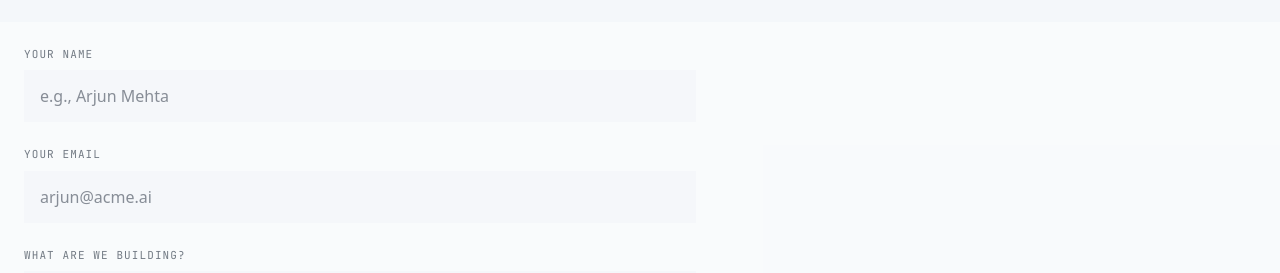
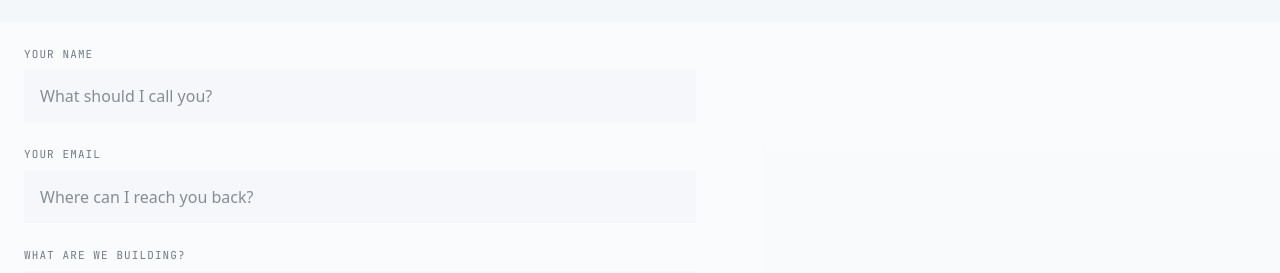
Before and after one commit to deepakkumarmajhi-git/deepakKumarMajhiPortfolio, a Next.js app in the folder deepak/: page /contact in a window 1280 px wide. Shown: the part 364-637 px from the top of the page. Built offline with nearby package versions, Linux system fonts and the light colour scheme.

Commit message:
contact page: name, mail placeholder: changed

```diff
--- a/deepak/app/contact/page.tsx
+++ b/deepak/app/contact/page.tsx
@@ -148,7 +148,7 @@ export default function ContactPage() {
                     onChange={(e) =>
                       setFormData({ ...formData, name: e.target.value })
                     }
-                    placeholder="e.g., Arjun Mehta"
+                    placeholder="What should I call you?"
                     className="w-full bg-[#F4F7FA]/80 border border-[#192434]/15 px-4 py-3.5 text-base sm:text-sm text-[#192434] placeholder:text-[#192434]/35 focus:border-[#0B46A3] focus:bg-white focus:outline-none transition-colors"
                   />
                 </div>
@@ -169,7 +169,7 @@ export default function ContactPage() {
                     onChange={(e) =>
                       setFormData({ ...formData, email: e.target.value })
                     }
-                    placeholder="arjun@acme.ai"
+                    placeholder="Where can I reach you back?"
                     className="w-full bg-[#F4F7FA]/80 border border-[#192434]/15 px-4 py-3.5 text-base sm:text-sm text-[#192434] placeholder:text-[#192434]/35 focus:border-[#0B46A3] focus:bg-white focus:outline-none transition-colors"
                   />
                 </div>
```
